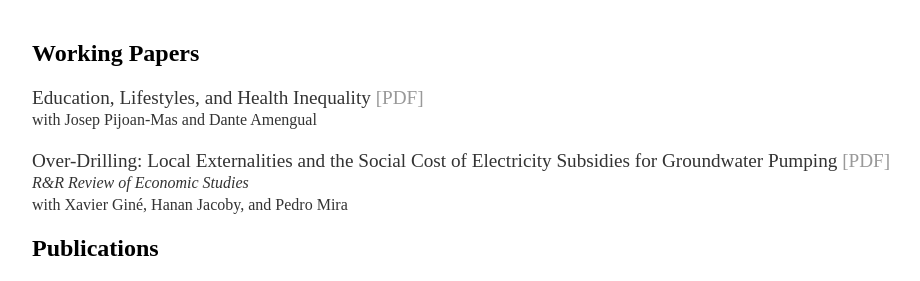
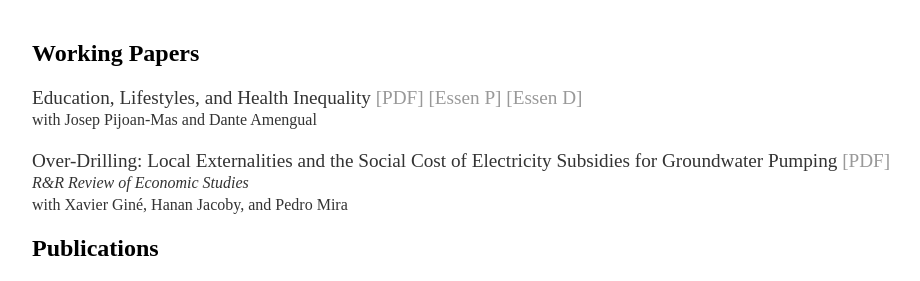
Before and after one commit to jesusbueren/jesusbueren.github.io, a Jekyll site: the page built from research/index.html, in a window 1280 px wide. Shown: the part 157-438 px from the top of the page, without its empty margins (160-1080 px from the left). Built offline with Jekyll 4.4.1, drawn with Linux system fonts in a browser that asks for light colours.

Commit message:
Update index.html

```diff
--- a/research/index.html
+++ b/research/index.html
@@ -6,7 +6,7 @@
 
 	<h2>Working Papers</h2>
 
-	<p> <bold> Education, Lifestyles, and Health Inequality </bold> <a href="HealthyHabits_Draft.pdf">[PDF] </a> <br>
+	<p> <bold> Education, Lifestyles, and Health Inequality </bold> <a href="HealthyHabits_Draft.pdf">[PDF] </a> <a href="HealthyHabits_Essen.pdf">[Essen P] <a href="prodromidis_et_al.pdf">[Essen D] </a> <br>
 	 <small> with Josep Pijoan-Mas and Dante Amengual</small> <br></p>
 
 	<p> <bold> Over-Drilling: Local Externalities and the Social Cost of Electricity Subsidies for Groundwater Pumping </bold> <a href="overdrilling.pdf">[PDF]</a>  <br>
```
